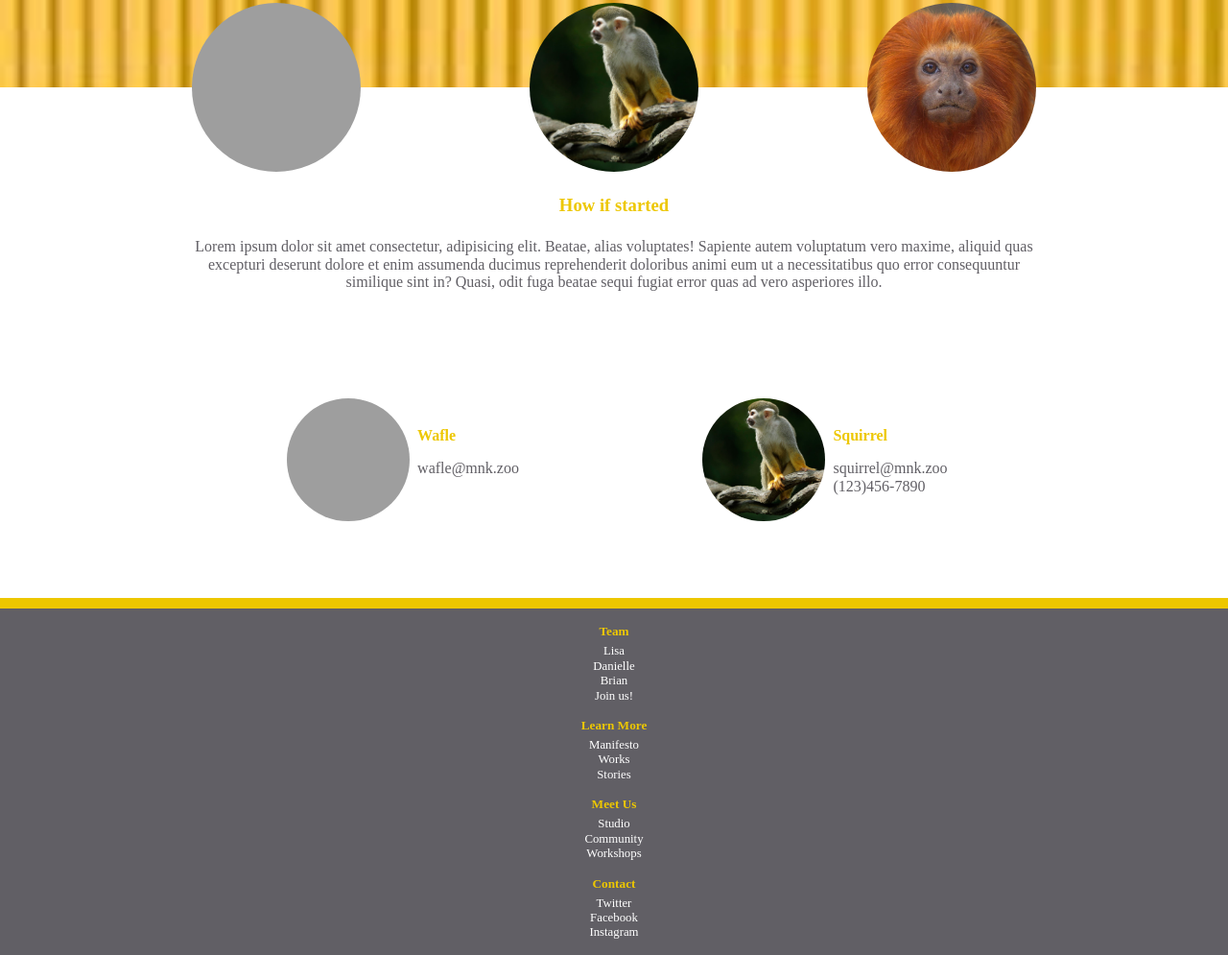
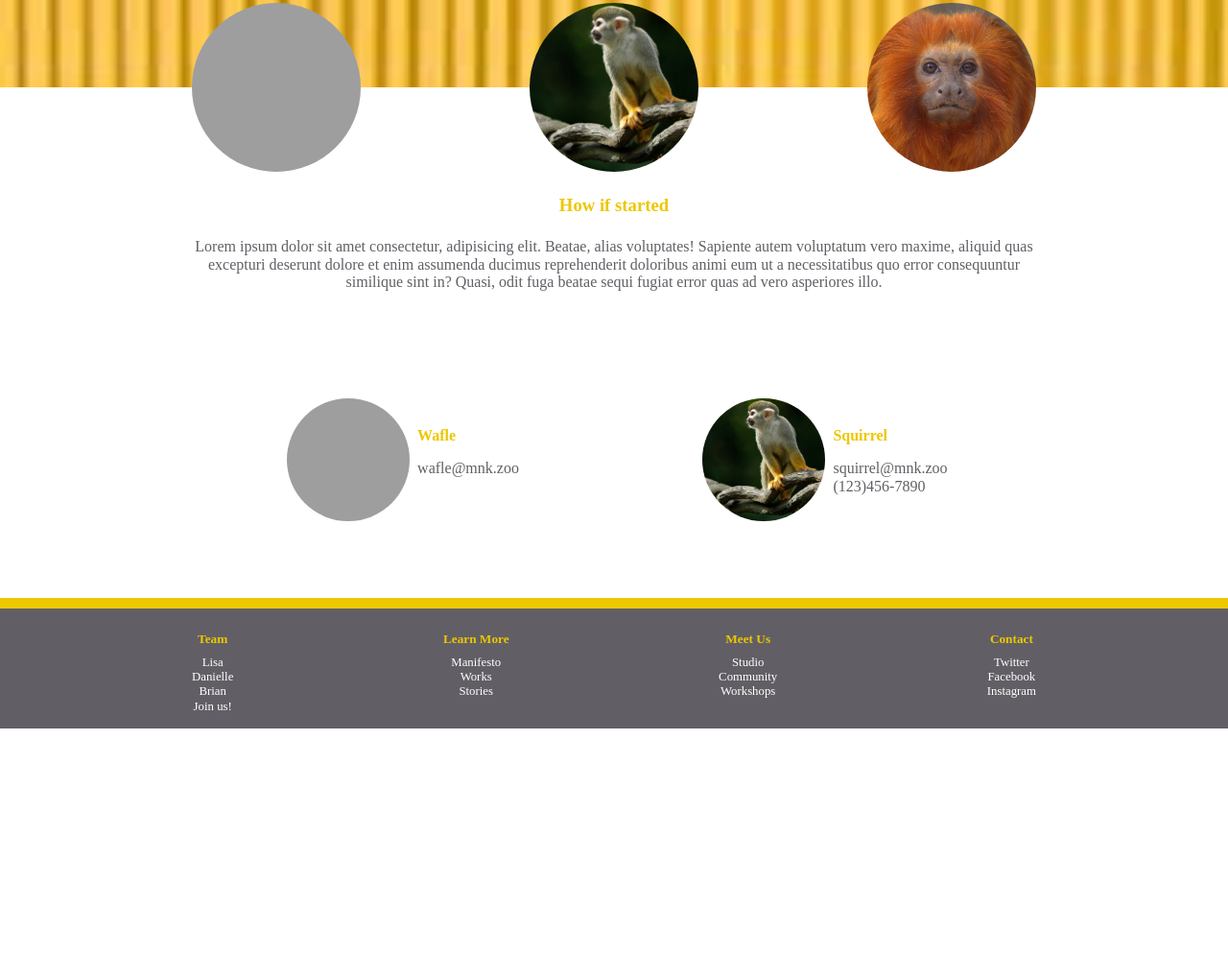
Before and after one commit to DariusSeputis/HTML_ir_CSS_atsiskaitomoji_uzduotis, a plain HTML site: page index.html in a window 1280 px wide. Shown: the part 769-1764 px from the top of the page at 96% size. After the commit the page ends 1528 px from the top, so only its background shows below. Drawn offline with nearby package versions, Linux system fonts and the light colour scheme; grey boxes are pictures that could not be loaded.

Commit message:
footer media 678 done

```diff
--- a/css/footer.css
+++ b/css/footer.css
@@ -8,7 +8,7 @@ footer {
 }
 .footerInfo h5 {
   color: var(--main-orange);
-  padding: 1rem 0 0.3rem 0;
+  padding: 1.5rem 0 0.5rem 0;
 }
 .footerInfo li {
   list-style: none;
@@ -19,3 +19,15 @@ footer {
   font-size: 0.8rem;
   text-decoration: none;
 }
+@media screen and (min-width: 678px) {
+  footer {
+    display: flex;
+    justify-content: center;
+  }
+  .footerInfo {
+    max-width: 55rem;
+    display: flex;
+    justify-content: space-between;
+    width: 100%;
+  }
+}
```
